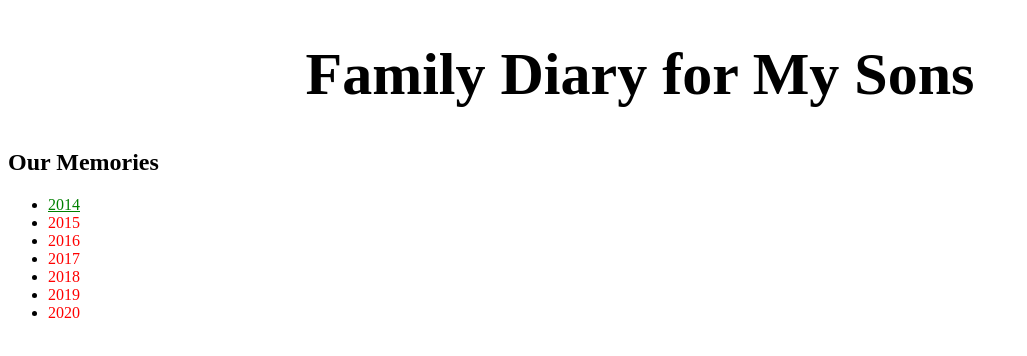
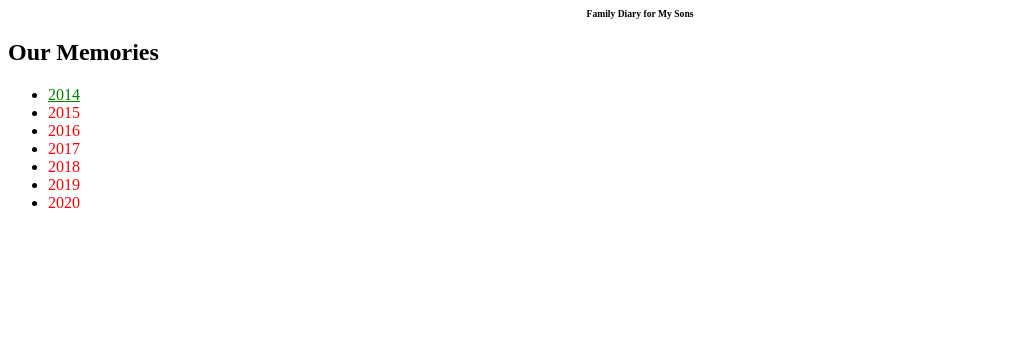
Before and after one commit to ian8602/Family-Diary, a plain HTML site: page index.html in a window 1280 px wide. Shown: the whole page, without its empty margins (0-1027 px from the left). Drawn offline with Linux system fonts and the light colour scheme.

Commit message:
Update index.html

```diff
--- a/index.html
+++ b/index.html
@@ -18,7 +18,7 @@
       text-decoration: none;
     }
     h1 {
-      font-size:60px;
+      font-size:60%;
       text-align:center;
     }
   </style>
```
